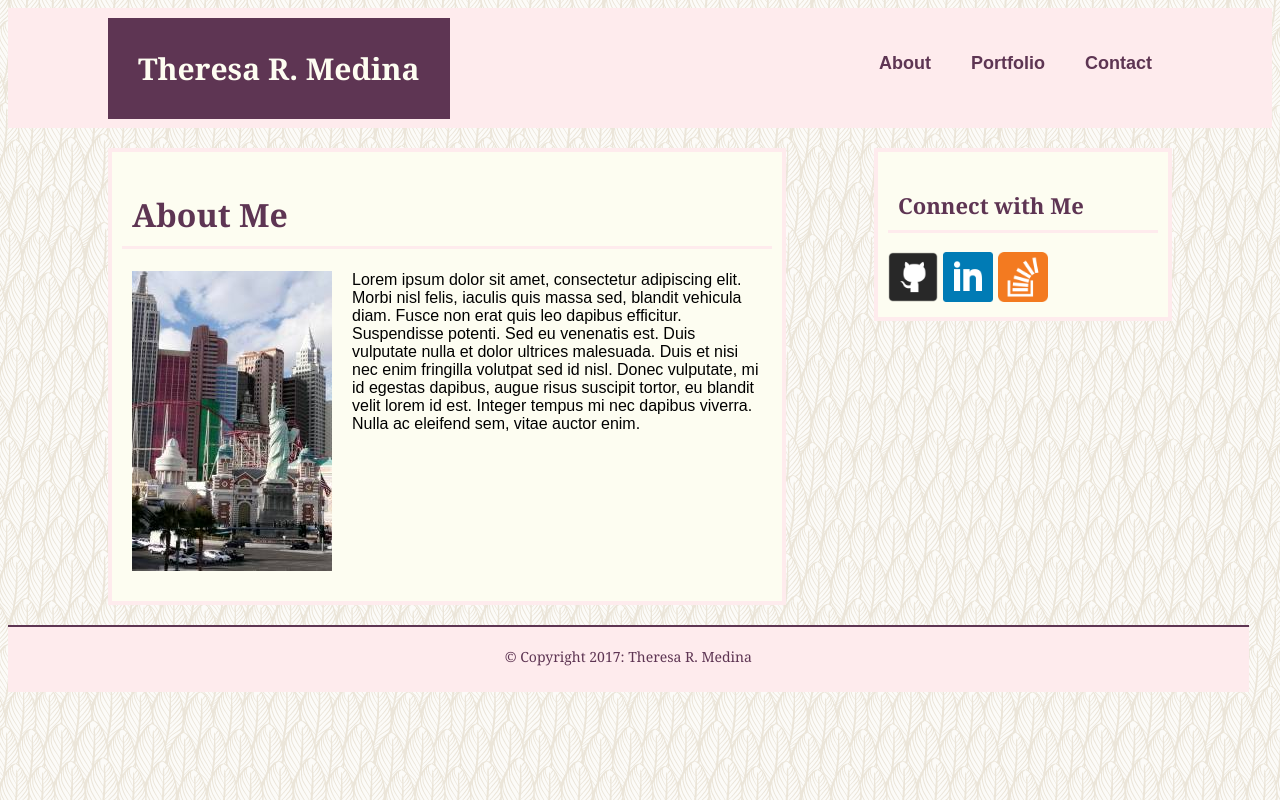
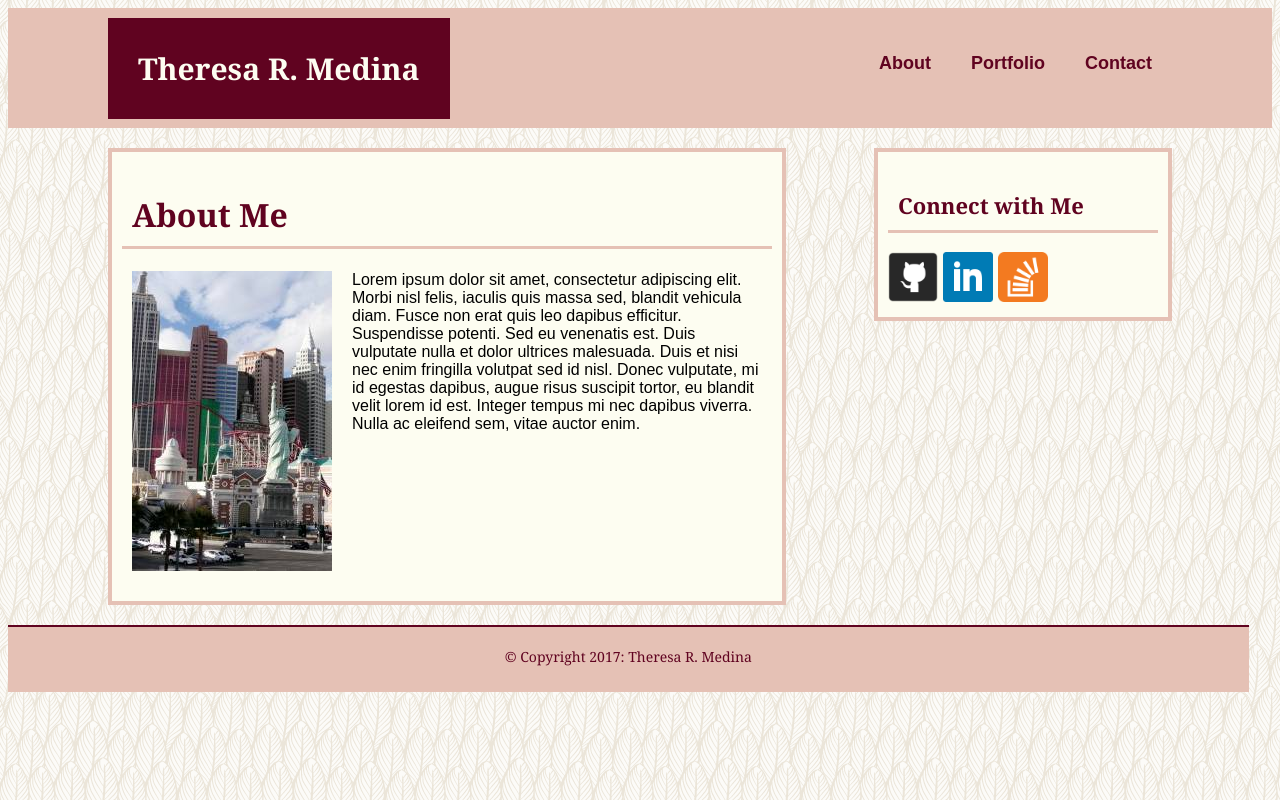
Before and after one commit to trgmedina/Basic-Portfolio, a PHP site: page /index.php in a window 1280 px wide. Run offline with PHP 8.4, Linux system fonts and the light colour scheme.

Commit message:
changed primary colors in css file

```diff
--- a/assets/css/style.css
+++ b/assets/css/style.css
@@ -7,24 +7,24 @@ header {
 	font-size: 30px;
 	font-weight: bold;
 	color: #fdfdf1;
-	background: #feebed;
+	background: #e5c1b5;
 	width: 100%;
 	height: 120px;
 }
 
 h1 {
 	font-family: "Georgia";
-	color: #5e3553;
+	color: #600320;
 	padding: 10px;
-	border-bottom: 3px solid #feebed;
+	border-bottom: 3px solid #e5c1b5;
 }
 
 h2 {
 	font-family: "Georgia";
 	font-size: 22px;
-	color: #5e3553;
+	color: #600320;
 	padding: 10px;
-	border-bottom: 3px solid #feebed;
+	border-bottom: 3px solid #e5c1b5;
 }
 
 p {
@@ -36,7 +36,7 @@ p {
 a {
 	font-family: "Arial";
 	font-size: 18px;
-	color: #5e3553;
+	color: #600320;
 	text-decoration: none;
 }
 
@@ -50,7 +50,7 @@ a.default_links {
 }
 
 .header_box {
-	background: #5e3553;
+	background: #600320;
 	display: inline-block;
 	padding: 30px;
 	float: left;
@@ -67,7 +67,7 @@ a.default_links {
 	left: 100px;
 	width: 650px;
 	padding: 10px;
-	border: 4px solid #feebed;
+	border: 4px solid #e5c1b5;
 	background: #fdfdf1;
 	margin-bottom: 40px;
 	display: inline-block;
@@ -87,7 +87,7 @@ a.default_links {
 	right: 100px;
 	width: 270px;
 	padding: 10px;
-	border: 4px solid #feebed;
+	border: 4px solid #e5c1b5;
 	background: #fdfdf1;
 	display: inline-block;
 }
@@ -97,9 +97,9 @@ footer {
 	font-family: "Georgia";
 	text-align: center;
 	font-size: 14px;
-	color: #5e3553;
+	color: #600320;
 	padding: 20px;
-	background: #feebed;
+	background: #e5c1b5;
 	width: 95%;
 	height: 25px;
 	border-top: 2px solid;
```
